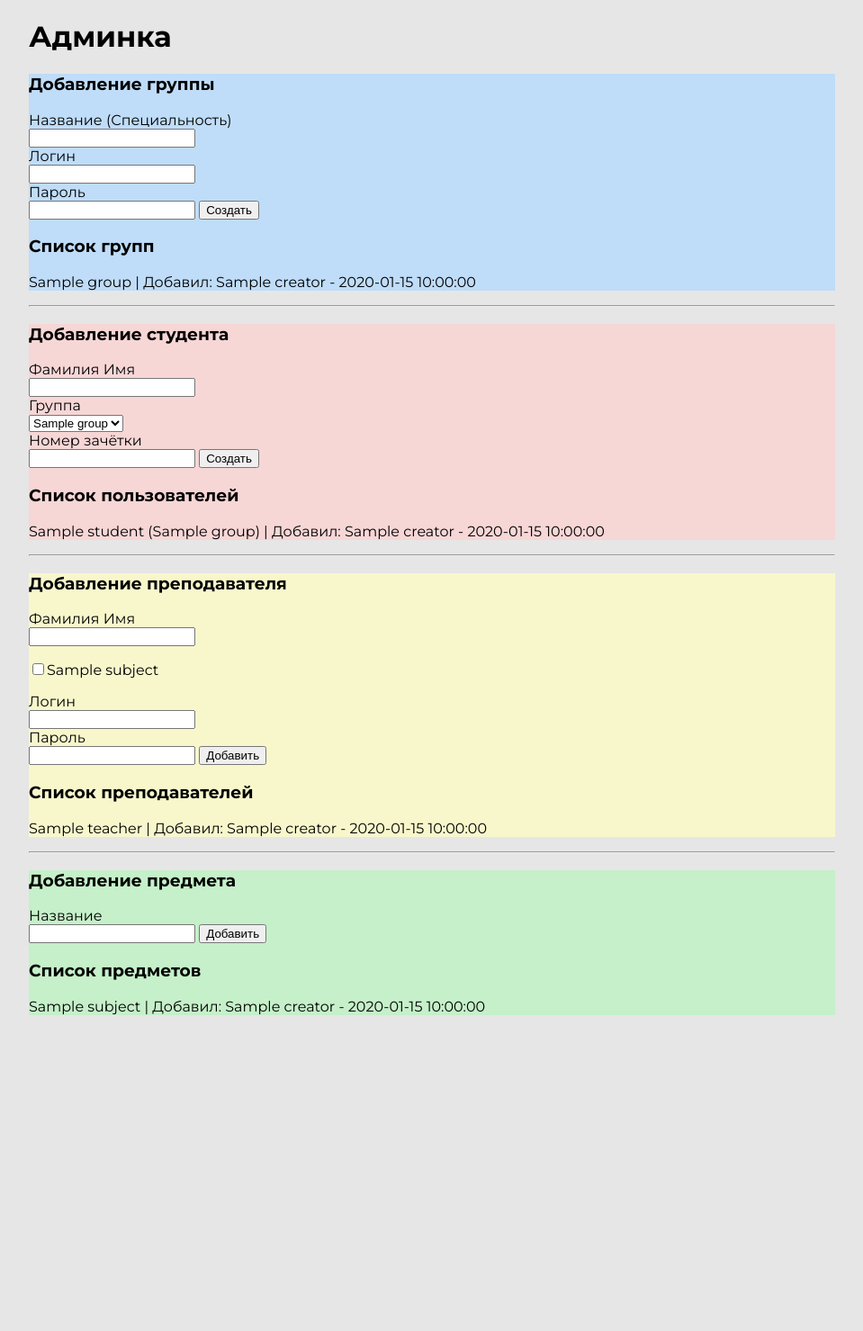
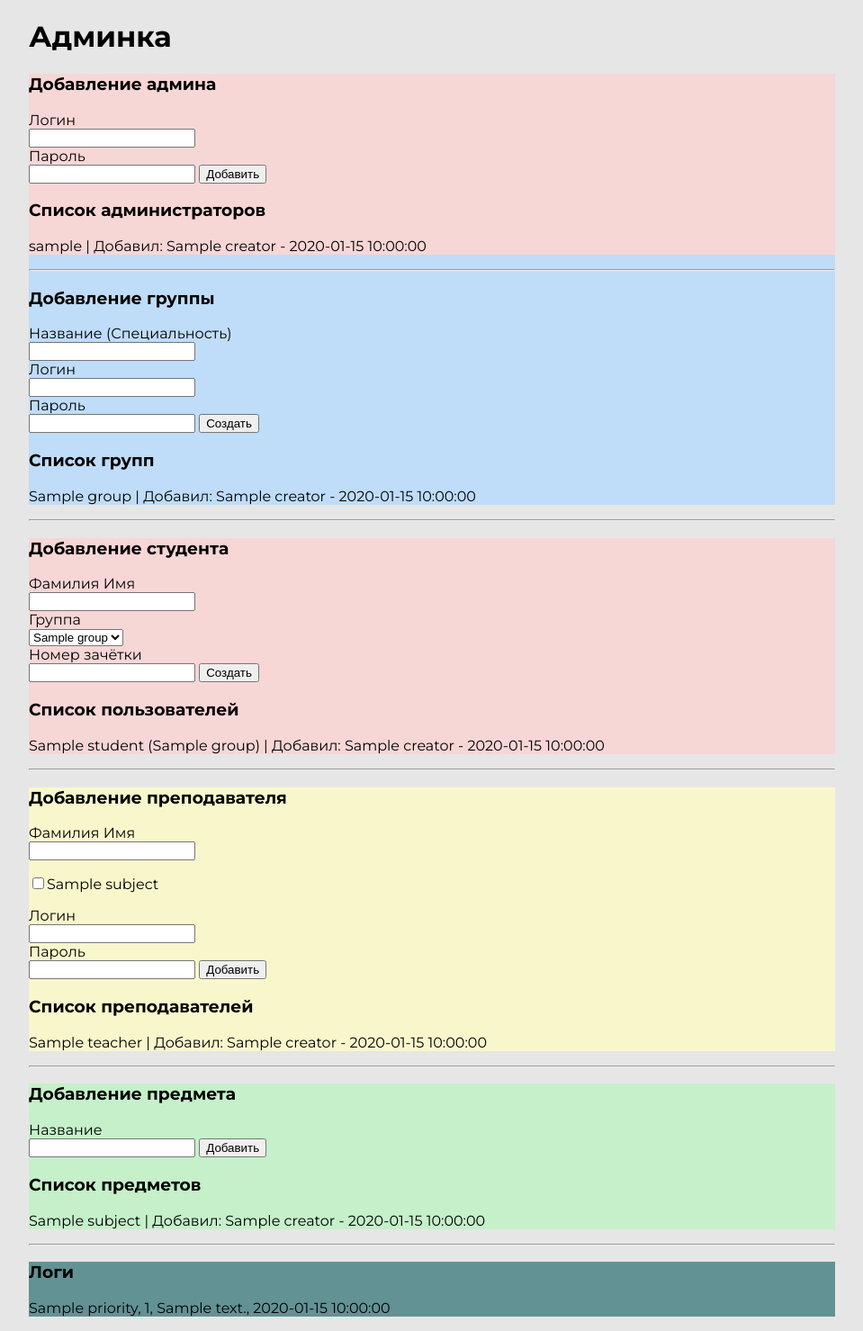
Before and after one commit to ackut/IFCP, a Flask app: template templates/admin.html in a window 1280 px wide. Shown: the whole page at 90% size, without its empty margins (160-1119 px from the left). Before the commit the page ends 1128 px from the top, so only its background shows below. Run offline with Flask 2, Linux system fonts and the light colour scheme; the template is opened without the code that fills it: most values are stand-ins (such as "Sample title", 1, 10 or a date in 2020); some libraries are stand-ins or nearby versions.

Commit message:
MEGAN FOX

```diff
--- a/app.py
+++ b/app.py
@@ -21,6 +21,8 @@ class Admin(db.Model):
     id = db.Column(db.Integer, primary_key=True)
     login = db.Column(db.String(16), unique=True)
     password = db.Column(db.String(500), nullable=False)
+    creator = db.Column(db.String(16), nullable=False)
+    creation_date = db.Column(db.DateTime, default=datetime.utcnow)
 
     def __repr__(self):
         return f'<admin {self.id}>'
@@ -96,3 +98,23 @@ class TeacherSubject(db.Model):
 
     def __repr__(self):
         return f'<teacher_subject {self.id}>'
+
+
+
+class Logs(db.Model):
+    __tablename__ = 'logs'
+    id = db.Column(db.Integer, primary_key=True)
+    priority = db.Column(db.Integer, default=0)
+    creator_id = db.Column(db.Integer, nullable=False)
+    text = db.Column(db.String(500), nullable=False)
+    exception = db.Column(db.String(500))
+    creation_date = db.Column(db.DateTime, default=datetime.utcnow)
+
+    def __repr__(self):
+        return f'<logs {self.id}>'
+
+
+def logger(priority: int, creator_id: int, text: str, exception: str =''):
+    logs = Logs(priority=priority, creator_id=creator_id, text=text, exception=exception)
+    db.session.add(logs)
+    db.session.commit()
--- a/auth.py
+++ b/auth.py
@@ -7,7 +7,7 @@ from app import app, db, Admin, Group, Teacher
 def auth():
     admins = Admin.query.all()
     if not admins:
-        db.session.add(Admin(login='root', password=generate_password_hash('root')))
+        db.session.add(Admin(login='root', password=generate_password_hash('root')), creator='system')
         db.session.commit()
 
     if 'user' in session:
--- a/templates/admin.html
+++ b/templates/admin.html
@@ -7,6 +7,28 @@
     <div class="content">
         <h1>Админка</h1>
         <div style="background-color: rgb(191, 220, 248);">
+            <div style="background-color: rgb(247, 214, 214);">
+                <h3>Добавление админа</h3>
+                <form action="" method="POST">
+                    <div>Логин</div>
+                    <input type="text" name="admin_login" spellcheck="false" autocomplete="off" maxlength="16" required>
+
+                    <div>Пароль</div>
+                    <input type="password" name="admin_password" autocomplete="off" maxlength="32" required>
+
+                    <input type="submit" name="add_admin" value="Добавить">
+                </form>
+
+                <h3>Список администраторов</h3>
+                <div>
+                    {% for admin in context.admins %}
+                        <p>{{ admin.login }} | Добавил: {{ admin.creator }} - {{ admin.creation_date }}</p>
+                    {% endfor %}
+                </div>
+            </div>
+
+            <hr>
+
             <h3>Добавление группы</h3>
             <form action="" method="POST">
                 <div>Название (Специальность)</div>
@@ -121,6 +143,21 @@
                 {% endif %}
             </div>
         </div>
+
+        <hr>
+
+        <div style="background-color: rgb(99, 146, 148);">
+            <h3>Логи</h3>
+            {% if context.logs %}
+            {% for log in context.logs %}
+            <p>{{ log.priority }}, {{ log.creator_id }}, {{ log.text }}, {{ log.creation_date }} </p>
+            {% endfor %}
+            {% else %}
+            <p>Данные отсутствуют.</p>
+            {% endif %}
+        </div>
+
+
     </div>
 </div>
 
```
Also changed, not shown: admin.py (+81 -68 lines).
